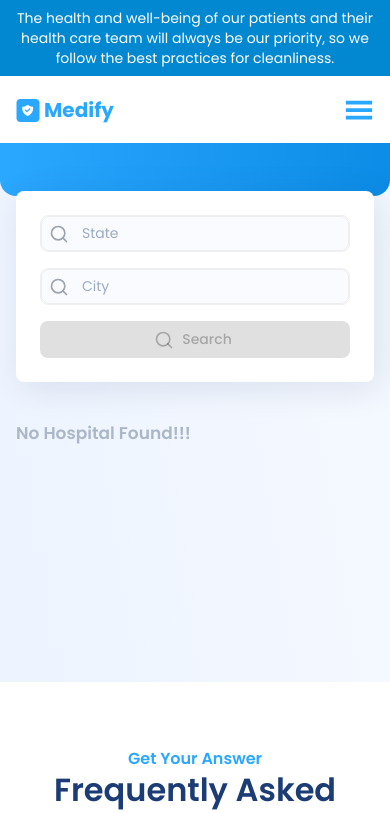
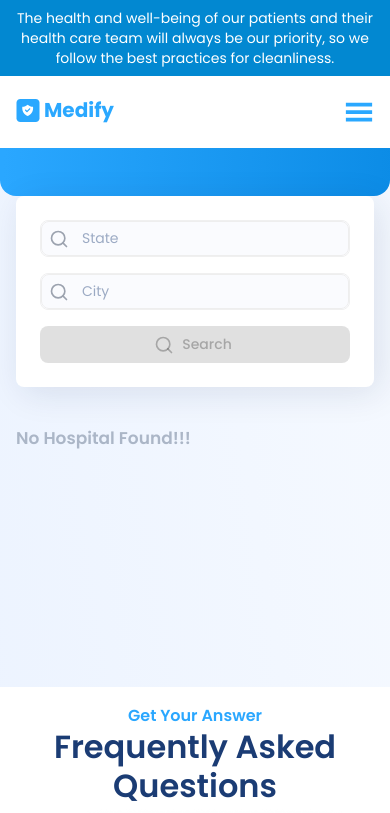
Before and after one commit to AshuJojo/medify, a React (Vite) app: page /hospitals in a window 390 px wide. Shown: the top 813 px of the page. Built offline with nearby package versions, Linux system fonts and the light colour scheme.

Commit message:
Fixed Navbar responsiveness

```diff
--- a/src/components/Navbar.jsx
+++ b/src/components/Navbar.jsx
@@ -17,11 +17,11 @@ const CustomNavLink = ({ theme, to, children, borderBottom, width = "auto" }) =>
           textDecoration: 'none',
           color: isActive ? theme.palette.primary.main : "black",
           fontWeight: isActive ? 500 : 400,
-          borderBottom: isActive && borderBottom === undefined && isLargeScreen ? `4px solid ${theme.palette.primary.main}` : "",
+          borderBottom: isActive && borderBottom === undefined ? `4px solid ${theme.palette.primary.main}` : "",
           paddingTop: 19,
-          paddingBottom: 17,
+          paddingBottom: isLargeScreen ? 17 : 4,
           marginTop: -18,
-          marginBottom: -18,
+          marginBottom: isLargeScreen ? -24 : 0,
           textAlign: 'center'
         };
       }}
--- a/src/index.css
+++ b/src/index.css
@@ -16,3 +16,8 @@ input[type=number]::-webkit-outer-spin-button {
   -webkit-appearance: none;
   margin: 0;
 }
+
+::-webkit-scrollbar {
+    width: 0px;
+    background: transparent; /* make scrollbar transparent */
+}
--- a/src/pages/Hospitals.jsx
+++ b/src/pages/Hospitals.jsx
@@ -44,14 +44,12 @@ const Hospitals = () => {
 
             {state && city && <HospitalList state={state} city={city} />}
             {!state && !city &&
-                <Container sx={{justifyContent: 'start', alignItems: 'start', pt: 5, minHeight: 300}}>
+                <Container sx={{ justifyContent: 'start', alignItems: 'start', pt: 5, minHeight: 300 }}>
                     <Typography variant="h5" fontWeight={600}>No Hospital Found!!!</Typography>
                 </Container>
             }
 
-            <Box sx={{ bgcolor: "white", py: '3rem' }}>
-                <FAQsSection />
-            </Box>
+            <FAQsSection />
 
             <DownloadAppSection />
 
```
